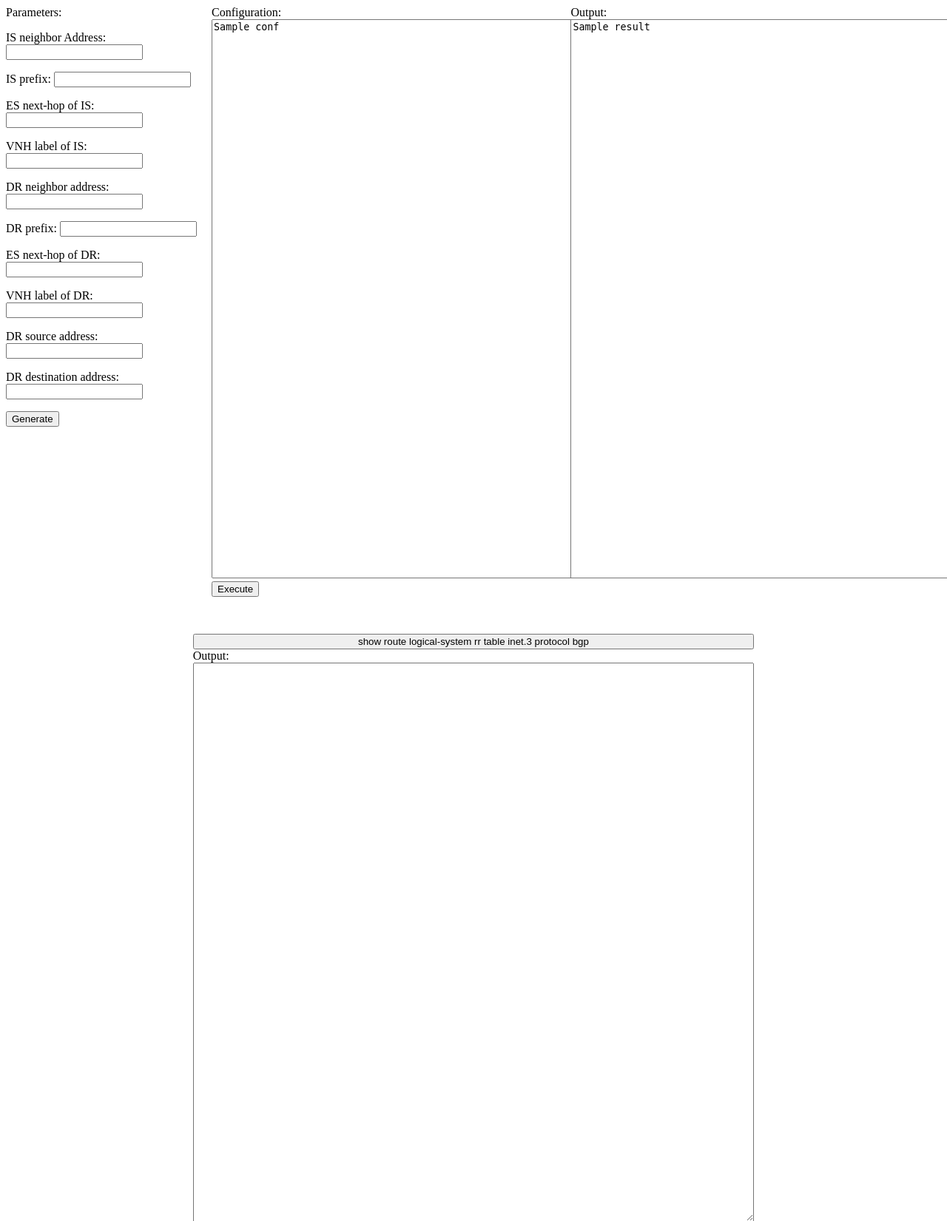
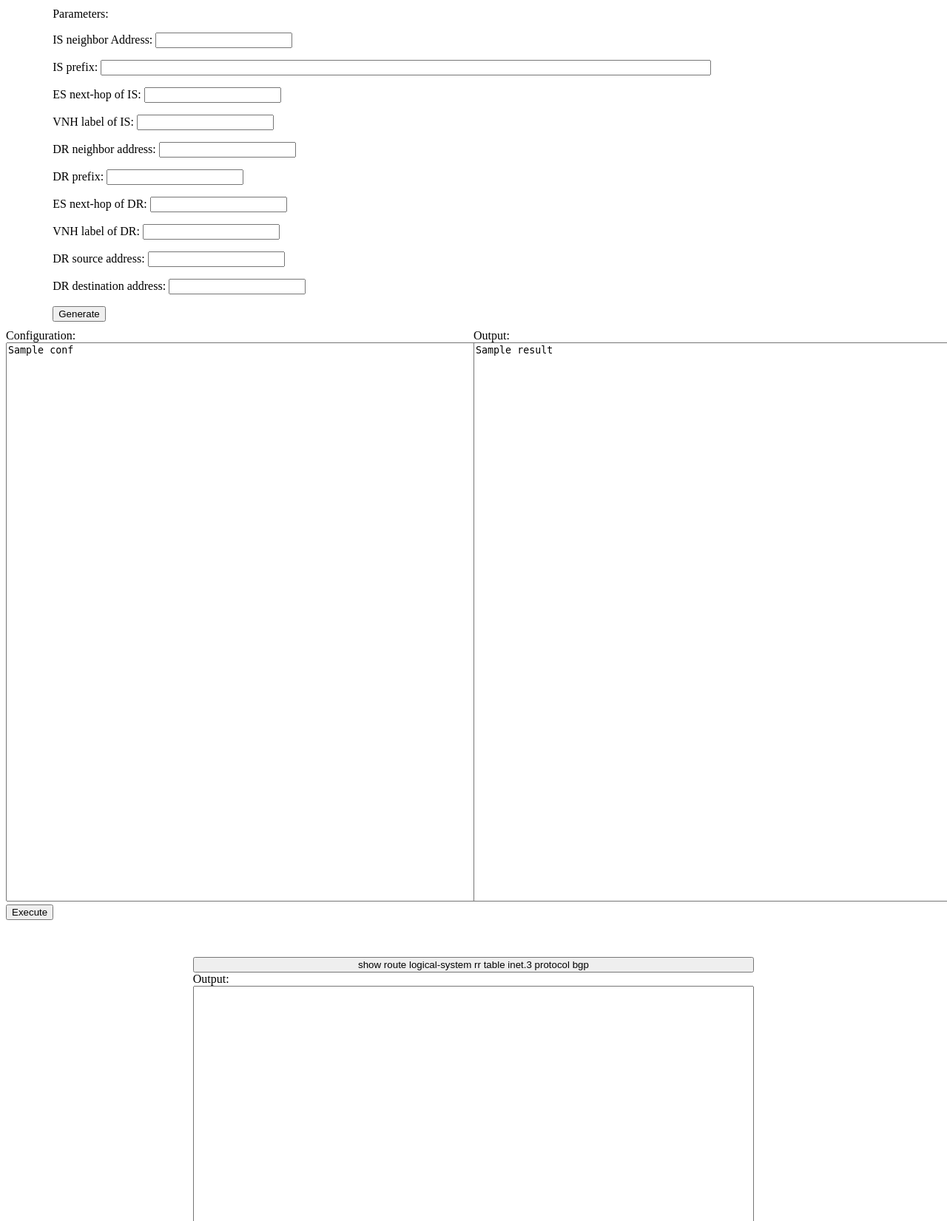
Before and after one commit to junjieone/exatool, a Django app: template foo/templates/execute.html in a window 1280 px wide; the page is wider, and only the part inside the window is pictured. Shown: the top 1651 px of that part at 74% size. Run offline with Django 3.2, Linux system fonts and the light colour scheme; tables that the repository leaves empty hold one stand-in row (values such as "Sample post"); the template is opened without the code that fills it: values that come from a table or form of the project are taken from there, most other values are stand-ins (such as "Sample title", 1, 10 or a date in 2020); some libraries are stand-ins or nearby versions.

Commit message:
first upload

```diff
--- a/foo/forms.py
+++ b/foo/forms.py
@@ -2,7 +2,7 @@ from django import forms
 
 class ParamForm(forms.Form):
    is_nb_addr = forms.CharField(max_length = 50, label='IS neighbor Address')
-   is_pref = forms.CharField(max_length = 50, label='IS prefix')
+   is_pref = forms.CharField(max_length = 200, label='IS prefix', widget=forms.TextInput(attrs={'size':100}))
    is_es_nx_hop = forms.CharField(max_length = 50, label='ES next-hop of IS')
    is_vnh_label = forms.CharField(max_length = 50, label='VNH label of IS')
    dr_nb_addr = forms.CharField(max_length = 50, label='DR neighbor address')
--- a/foo/static/css/style.css
+++ b/foo/static/css/style.css
@@ -1,14 +1,13 @@
 #params{
-    width:22%;
-    float: left;
+    margin: 10px auto;
+    width:90%;
 }
 #configuration{
-    width:38%;
+    width: 50%;
     float: left;
 }
 #response{
-    margin-left: 5px;
-    width: 39%;
+    width: 50%;
     float: left;
 }
 
--- a/foo/templates/execute.html
+++ b/foo/templates/execute.html
@@ -7,6 +7,7 @@
     <title>exatool</title>
 </head>
 <body>
+    <div>
         <div id="params">
             Parameters:
             <form action= "/foo/generate/" method="POST">{% csrf_token %}
@@ -15,22 +16,25 @@
             </form>
         </div>
 
+        <div>
             <div id="configuration">
                 <form action= "/foo/execute/" method="POST">{% csrf_token %}
                     Configuration:
-            <textarea name="conf" cols="86" rows="50">{{conf}}</textarea>
+                    <textarea name="conf" cols="110" rows="50">{{conf}}</textarea>
                     <input type="submit" value="Execute">
                 </form>
             </div>
             <div id="response">
                 Output:
-        <textarea name="conf" cols="90" rows="50">{{result}}</textarea>
+                <textarea name="conf" cols="110" rows="50">{{result}}</textarea>
+            </div>
         </div>
 
         <div id="telnet">
             <button onclick="show_route()">show route logical-system rr table inet.3 protocol bgp</button>
             Output:
             <textarea id="command_output" name="conf" cols="90" rows="50"></textarea>
+        </div>
     </div>
 </body>
 <script>
```
Lines whose indentation alone changed are shown as unchanged.
